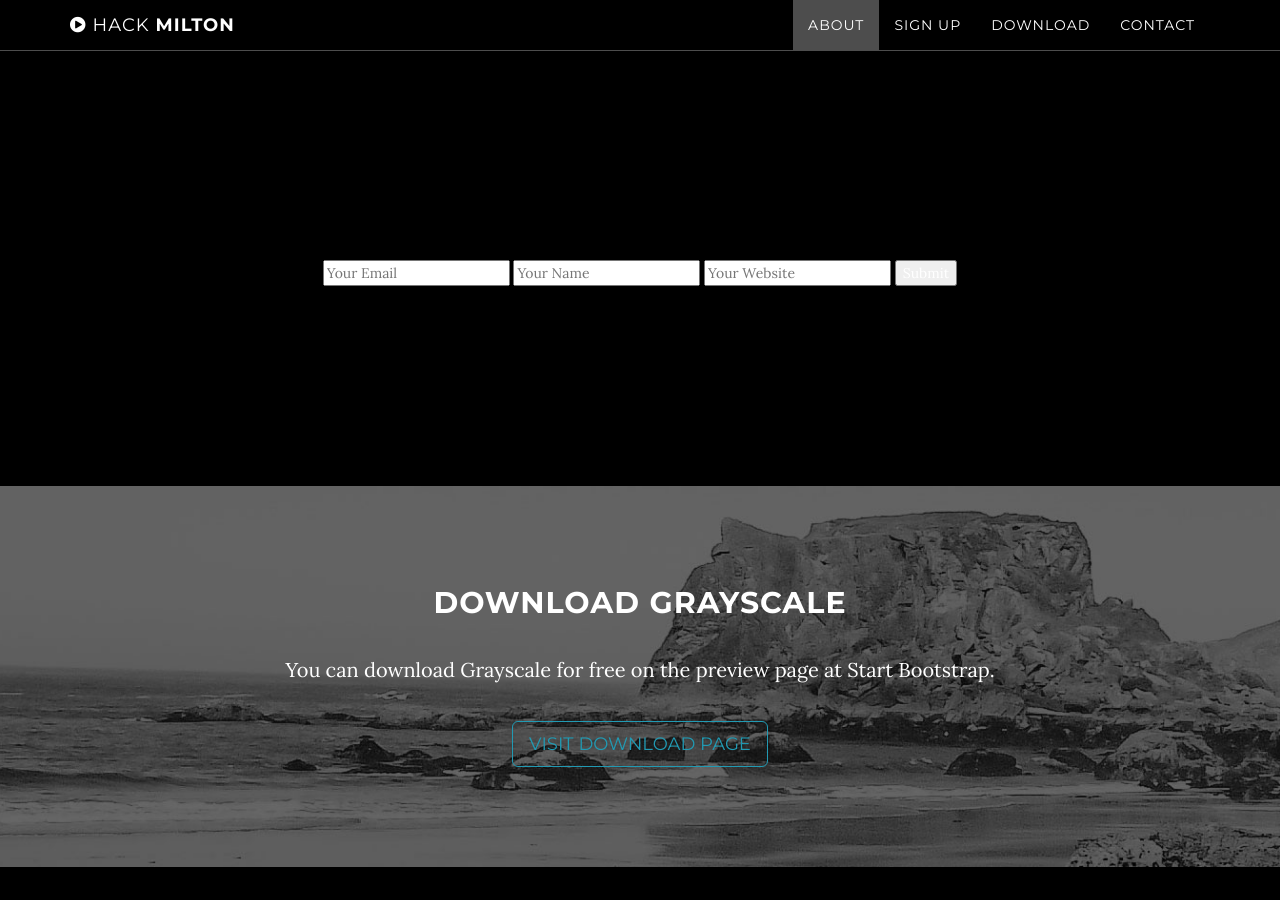
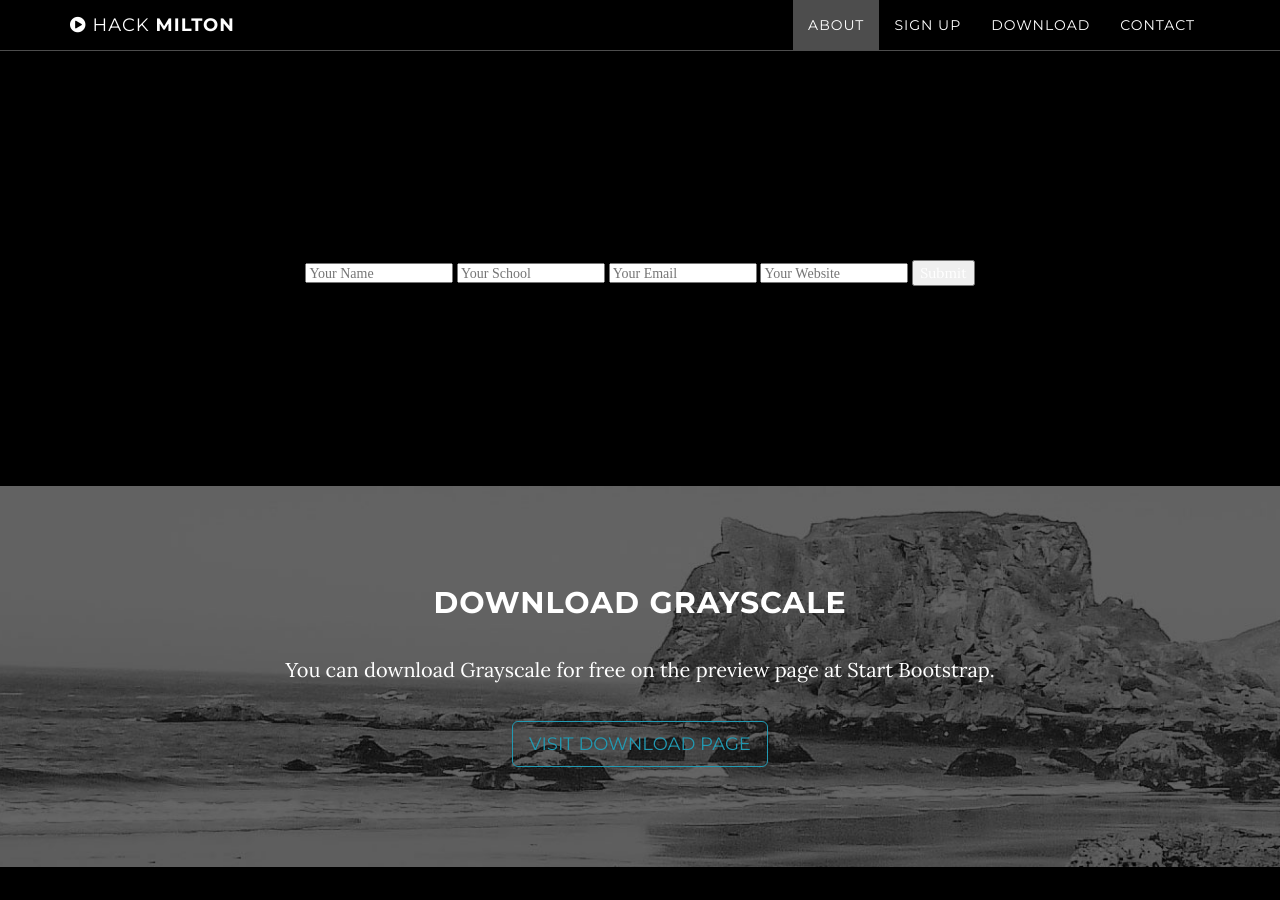
Before and after one commit to milton-programming/milton-programming.github.io, a Jekyll site: the page built from index.html, in a window 1280 px wide and 900 px high, scrolled down 1504 px. Built offline with Jekyll 4.4.1, drawn with Linux system fonts in a browser that asks for light colours.

Commit message:
form fix

```diff
--- a/_includes/form.html
+++ b/_includes/form.html
@@ -1,10 +1,11 @@
 <section id="form" class="container content-section text-center">
     <div class="row">
-        <form accept-charset="UTF-8" action="https://formkeep.com/f/2abc86e1ece5" method="POST">
-            <input type="hidden" name="utf8" value="✓">
-            <input type="email" name="email" placeholder="Your Email">
-            <input type="text" name="name" placeholder="Your Name">
-            <input type="url" name="url" placeholder="Your Website">
+        <form accept-charset="UTF-8" action="https://formkeep.com/f/c4fed195e201" method="POST">
+            <input class="fa" type="hidden" name="utf8" value="✓">
+            <input class="fa" type="text" name="name" placeholder="Your Name">
+            <input class="fa" type="text" name="school" placeholder="Your School">
+            <input class="fa" type="email" name="email" placeholder="Your Email">
+            <input class="fa" type="url" name="url" placeholder="Your Website">
             <button type="submit">Submit</button>
         </form>
     </div>
```
